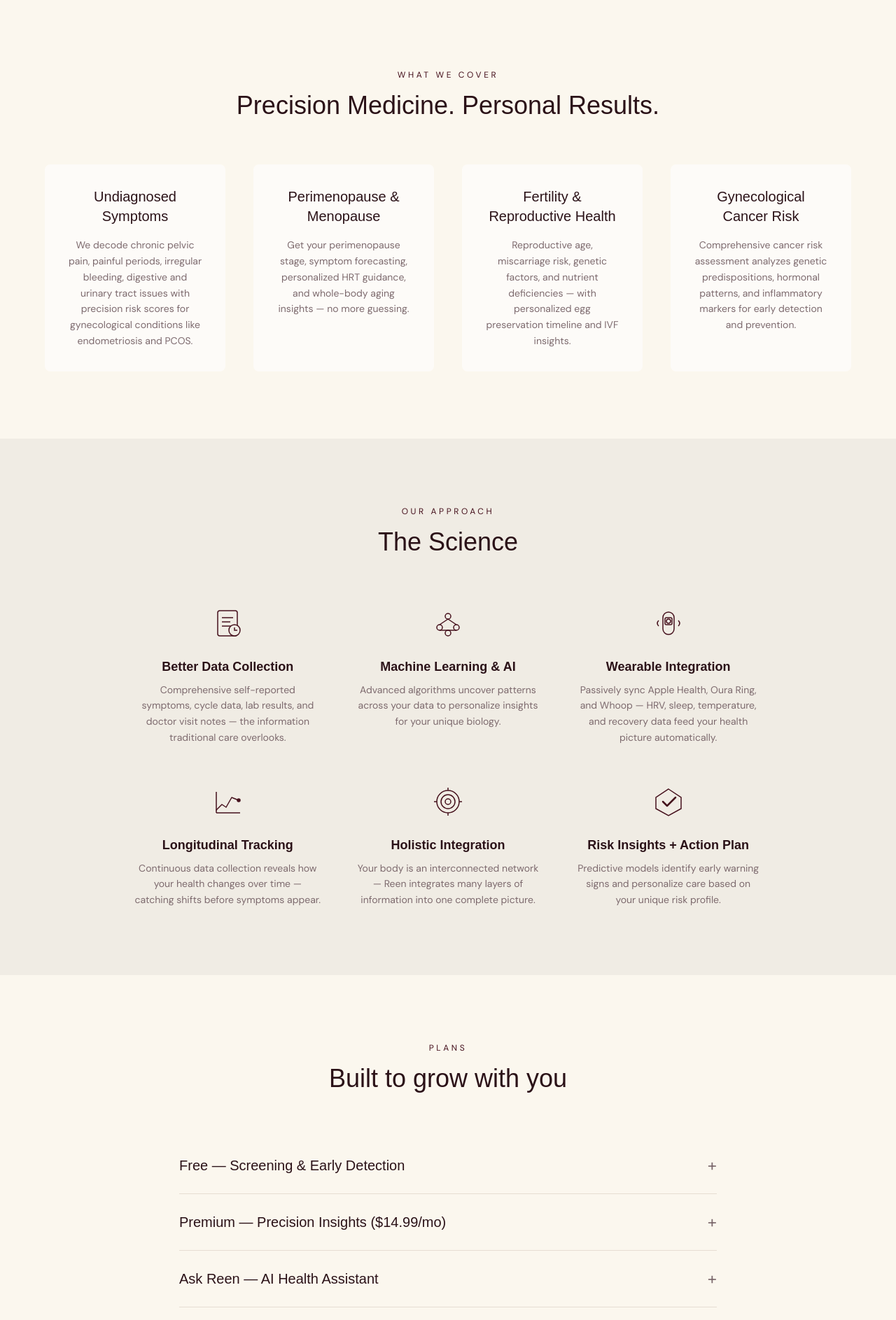
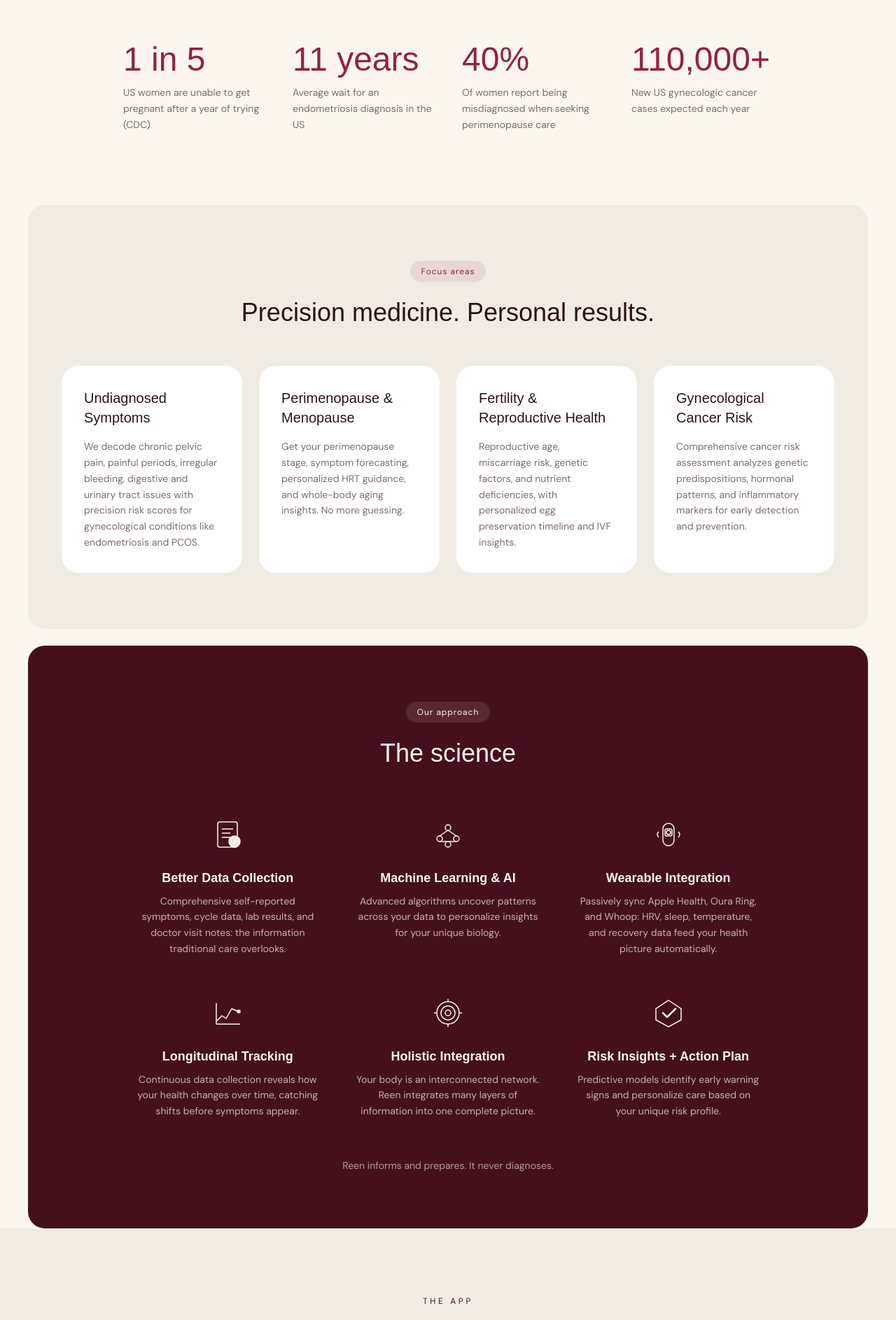
Before and after one commit to mikaelaconnell/Websiteforreen, a Next.js app: page / in a window 1280 px wide. Shown: the part 2060-3947 px from the top of the page at 70% size. Built offline with nearby package versions, Linux system fonts and the light colour scheme; a web font is replaced by a local one.

Commit message:
Restyle problem, focus, and science sections; drop accordions; em dash sweep

```diff
--- a/src/app/page.tsx
+++ b/src/app/page.tsx
@@ -12,14 +12,14 @@ const appFeatures = [
     title: "Home",
     subtitle: "Your daily dashboard",
     description:
-      "Cycle day tracking, health metrics, readiness insights, and symptom logging — all at a glance.",
+      "Cycle day tracking, health metrics, readiness insights, and symptom logging, all at a glance.",
     image: "/images/app-home-card.png",
   },
   {
     title: "Track",
     subtitle: "Log everything that matters",
     description:
-      "Period flow, symptoms, medications, mood, and energy — beautifully organized and effortless to use.",
+      "Period flow, symptoms, medications, mood, and energy, beautifully organized and effortless to use.",
     image: "/images/app-track.png",
   },
   {
@@ -55,13 +55,13 @@ const focusAreas = [
   {
     title: "Perimenopause & Menopause",
     description:
-      "Get your perimenopause stage, symptom forecasting, personalized HRT guidance, and whole-body aging insights — no more guessing.",
+      "Get your perimenopause stage, symptom forecasting, personalized HRT guidance, and whole-body aging insights. No more guessing.",
     image: "/images/focus-menopause.jpg",
   },
   {
     title: "Fertility & Reproductive Health",
     description:
-      "Reproductive age, miscarriage risk, genetic factors, and nutrient deficiencies — with personalized egg preservation timeline and IVF insights.",
+      "Reproductive age, miscarriage risk, genetic factors, and nutrient deficiencies, with personalized egg preservation timeline and IVF insights.",
     image: "/images/focus-fertility.jpg",
   },
   {
@@ -95,7 +95,7 @@ const science = [
   {
     title: "Better Data Collection",
     description:
-      "Comprehensive self-reported symptoms, cycle data, lab results, and doctor visit notes — the information traditional care overlooks.",
+      "Comprehensive self-reported symptoms, cycle data, lab results, and doctor visit notes: the information traditional care overlooks.",
     icon: (
       <svg viewBox="0 0 48 48" fill="none" stroke="currentColor" strokeWidth="1.5" className="w-12 h-12">
         <rect x="10" y="6" width="28" height="36" rx="3" />
@@ -127,7 +127,7 @@ const science = [
   {
     title: "Wearable Integration",
     description:
-      "Passively sync Apple Health, Oura Ring, and Whoop — HRV, sleep, temperature, and recovery data feed your health picture automatically.",
+      "Passively sync Apple Health, Oura Ring, and Whoop: HRV, sleep, temperature, and recovery data feed your health picture automatically.",
     icon: (
       <svg viewBox="0 0 48 48" fill="none" stroke="currentColor" strokeWidth="1.5" className="w-12 h-12">
         <rect x="16" y="8" width="16" height="32" rx="8" />
@@ -141,7 +141,7 @@ const science = [
   {
     title: "Longitudinal Tracking",
     description:
-      "Continuous data collection reveals how your health changes over time — catching shifts before symptoms appear.",
+      "Continuous data collection reveals how your health changes over time, catching shifts before symptoms appear.",
     icon: (
       <svg viewBox="0 0 48 48" fill="none" stroke="currentColor" strokeWidth="1.5" className="w-12 h-12">
         <path d="M8 36 L16 28 L22 32 L30 18 L40 22" strokeLinecap="round" strokeLinejoin="round" />
@@ -154,7 +154,7 @@ const science = [
   {
     title: "Holistic Integration",
     description:
-      "Your body is an interconnected network — Reen integrates many layers of information into one complete picture.",
+      "Your body is an interconnected network. Reen integrates many layers of information into one complete picture.",
     icon: (
       <svg viewBox="0 0 48 48" fill="none" stroke="currentColor" strokeWidth="1.5" className="w-12 h-12">
         <circle cx="24" cy="24" r="16" />
@@ -180,88 +180,12 @@ const science = [
   },
 ];
 
-const services = [
-  {
-    title: "Free — Screening & Early Detection",
-    content:
-      "Proactive screening powered by AI catches warning signs early. Cycle tracking, symptom logging, wearable sync, and basic insights — all free.",
-  },
-  {
-    title: "Premium — Precision Insights ($14.99/mo)",
-    content:
-      "Deep personalized analysis, trend detection, AI-generated doctor advocacy reports, full lab tracking, and condition-specific modules for PCOS, perimenopause, and fertility.",
-  },
-  {
-    title: "Ask Reen — AI Health Assistant",
-    content:
-      "Ask questions in plain language and get personalized, evidence-based answers grounded in medical literature and your own tracked data. \"Why am I so tired during my luteal phase?\" — Reen knows.",
-  },
-];
-
-const howItWorks = [
-  {
-    title: "1. Log Your Data",
-    content:
-      "Track your cycle, symptoms, medications, lab results, and doctor visits. Connect Apple Health, Oura, or Whoop to sync biometrics automatically.",
-  },
-  {
-    title: "2. See Your Patterns",
-    content:
-      "Reen's AI analyzes your data and surfaces insights — symptom-cycle correlations, risk scores, and trend detection across every cycle.",
-  },
-  {
-    title: "3. Generate Reports",
-    content:
-      "Create comprehensive doctor advocacy reports combining all your tracked data — designed to bring to appointments so you get heard.",
-  },
-  {
-    title: "4. Take Control",
-    content:
-      "Use personalized risk assessments, condition-specific insights, and evidence-based recommendations to advocate for your own health.",
-  },
-];
-
 const navLinks = [
   { href: "#mission", label: "Why Reen" },
   { href: "#app", label: "The App" },
   { href: "#focus", label: "Focus Areas" },
   { href: "#science", label: "Science" },
 ];
-
-function Accordion({
-  items,
-}: {
-  items: { title: string; content: string }[];
-}) {
-  const [openIndex, setOpenIndex] = useState<number | null>(null);
-
-  return (
-    <div className="mx-auto max-w-3xl">
-      {items.map((item, i) => (
-        <div key={item.title} className="border-b border-border">
-          <button
-            onClick={() => setOpenIndex(openIndex === i ? null : i)}
-            className="flex w-full items-center justify-between py-6 text-left"
-          >
-            <span className="text-lg sm:text-xl font-serif">{item.title}</span>
-            <span className="text-2xl text-muted ml-4 shrink-0">
-              {openIndex === i ? "−" : "+"}
-            </span>
-          </button>
-          <div
-            className={`overflow-hidden transition-all duration-300 ${
-              openIndex === i ? "max-h-40 pb-6" : "max-h-0"
-            }`}
-          >
-            <p className="text-sm text-muted leading-relaxed">
-              {item.content}
-            </p>
-          </div>
-        </div>
-      ))}
-    </div>
-  );
-}
 
 export default function Home() {
   const [mobileMenuOpen, setMobileMenuOpen] = useState(false);
@@ -370,79 +294,76 @@ export default function Home() {
         </div>
       </section>
 
-      {/* Stats */}
-      <section className="px-6 py-24 lg:px-12">
-        <div className="grid grid-cols-2 lg:grid-cols-4 gap-12 lg:gap-16 max-w-5xl mx-auto text-center">
-          {stats.map((stat) => (
-            <div key={stat.value}>
-              <p className="text-4xl sm:text-5xl lg:text-6xl font-serif text-accent">
-                {stat.value}
-              </p>
-              <p className="mt-4 text-sm text-muted leading-relaxed">
-                {stat.label}
-              </p>
-            </div>
+      {/* The problem */}
+      <section className="px-6 py-20 lg:px-12 max-w-5xl mx-auto">
+        <Reveal>
+          <span className="label-pill">The problem</span>
+          <h2 className="mt-6 text-3xl sm:text-4xl lg:text-5xl font-serif leading-snug">
+            Women wait years for answers. Symptoms get dismissed, data gets
+            scattered, and conditions like PCOS and endometriosis take close to
+            a decade to diagnose.
+          </h2>
+        </Reveal>
+        <div className="mt-14 grid grid-cols-2 lg:grid-cols-4 gap-10 text-left">
+          {stats.map((stat, i) => (
+            <Reveal key={stat.value} delay={i * 100}>
+              <p className="text-4xl sm:text-5xl font-serif text-rose">{stat.value}</p>
+              <p className="mt-3 text-sm text-muted leading-relaxed">{stat.label}</p>
+            </Reveal>
           ))}
         </div>
       </section>
 
       {/* Focus Areas */}
-      <section id="focus" className="px-6 py-24 lg:px-12">
-        <p className="text-xs uppercase tracking-[0.3em] text-accent text-center mb-4">
-          What We Cover
-        </p>
-        <h2 className="text-3xl sm:text-4xl font-serif text-center mb-16">
-          Precision Medicine. Personal Results.
+      <section id="focus" className="px-4 pt-6 sm:px-6 lg:px-10">
+        <div className="panel bg-section-alt px-6 py-16 sm:px-12 lg:py-20">
+          <Reveal className="text-center">
+            <span className="label-pill">Focus areas</span>
+            <h2 className="mt-6 text-3xl sm:text-4xl font-serif mb-14">
+              Precision medicine. Personal results.
             </h2>
-        <div className="grid grid-cols-1 sm:grid-cols-2 lg:grid-cols-4 gap-10 max-w-6xl mx-auto">
-          {focusAreas.map((area) => (
-            <div
-              key={area.title}
-              className="bg-white/60 rounded-lg p-8 text-center hover:shadow-md transition-shadow"
-            >
+          </Reveal>
+          <div className="grid grid-cols-1 sm:grid-cols-2 lg:grid-cols-4 gap-6 max-w-6xl mx-auto">
+            {focusAreas.map((area, i) => (
+              <Reveal key={area.title} delay={i * 100}>
+                <div className="bg-white rounded-3xl p-8 h-full hover:shadow-md transition-shadow">
                   <h3 className="text-xl font-serif mb-4">{area.title}</h3>
                   <p className="text-sm text-muted leading-relaxed">
                     {area.description}
                   </p>
                 </div>
+              </Reveal>
             ))}
+          </div>
         </div>
       </section>
 
       {/* The Science */}
-      <section id="science" className="bg-[#f0ece4] px-6 py-24 lg:px-12">
-        <p className="text-xs uppercase tracking-[0.3em] text-accent text-center mb-4">
-          Our Approach
-        </p>
-        <h2 className="text-3xl sm:text-4xl font-serif text-center mb-16">
-          The Science
-        </h2>
+      <section id="science" className="px-4 pt-6 sm:px-6 lg:px-10">
+        <div className="panel bg-accent text-cream px-6 py-16 sm:px-12 lg:py-20">
+          <Reveal className="text-center">
+            <span className="label-pill !bg-cream/10 !text-cream">Our approach</span>
+            <h2 className="mt-6 text-3xl sm:text-4xl font-serif mb-16">The science</h2>
+          </Reveal>
           <div className="grid grid-cols-1 sm:grid-cols-2 lg:grid-cols-3 gap-12 max-w-4xl mx-auto">
-          {science.map((item) => (
-            <div key={item.title} className="text-center">
-              <div className="w-16 h-16 mx-auto mb-4 flex items-center justify-center text-accent">
+            {science.map((item, i) => (
+              <Reveal key={item.title} delay={(i % 3) * 100}>
+                <div className="text-center">
+                  <div className="w-16 h-16 mx-auto mb-4 flex items-center justify-center text-cream">
                     {item.icon}
                   </div>
-              <h3 className="text-lg font-serif font-bold mb-2">
-                {item.title}
-              </h3>
-              <p className="text-sm text-muted leading-relaxed">
+                  <h3 className="text-lg font-serif font-bold mb-2">{item.title}</h3>
+                  <p className="text-sm text-cream/70 leading-relaxed">
                     {item.description}
                   </p>
                 </div>
+              </Reveal>
             ))}
           </div>
-      </section>
-
-      {/* Services */}
-      <section className="px-6 py-24 lg:px-12">
-        <p className="text-xs uppercase tracking-[0.3em] text-accent text-center mb-4">
-          Plans
+          <p className="mt-14 text-center text-sm text-cream/60">
+            Reen informs and prepares. It never diagnoses.
           </p>
-        <h2 className="text-3xl sm:text-4xl font-serif text-center mb-16">
-          Built to grow with you
-        </h2>
-        <Accordion items={services} />
+        </div>
       </section>
 
       {/* App Showcase */}
@@ -490,17 +411,6 @@ export default function Home() {
         </div>
       </section>
 
-      {/* How It Works */}
-      <section id="how-it-works" className="bg-[#f0ece4] px-6 py-24 lg:px-12">
-        <p className="text-xs uppercase tracking-[0.3em] text-accent text-center mb-4">
-          Your Journey
-        </p>
-        <h2 className="text-3xl sm:text-4xl font-serif text-center mb-16">
-          How It Works
-        </h2>
-        <Accordion items={howItWorks} />
-      </section>
-
       {/* Waitlist */}
       <section
         id="waitlist"
```
Lines whose indentation alone changed are shown as unchanged.
